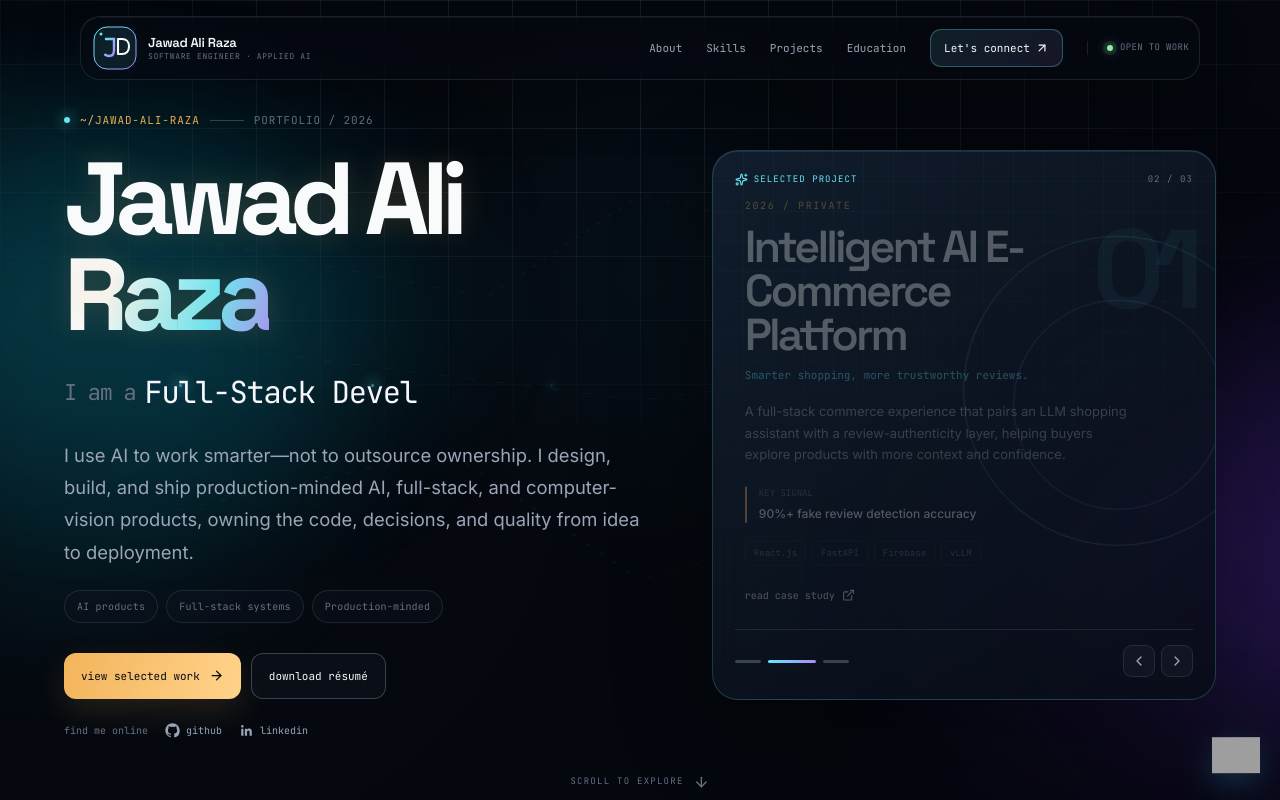
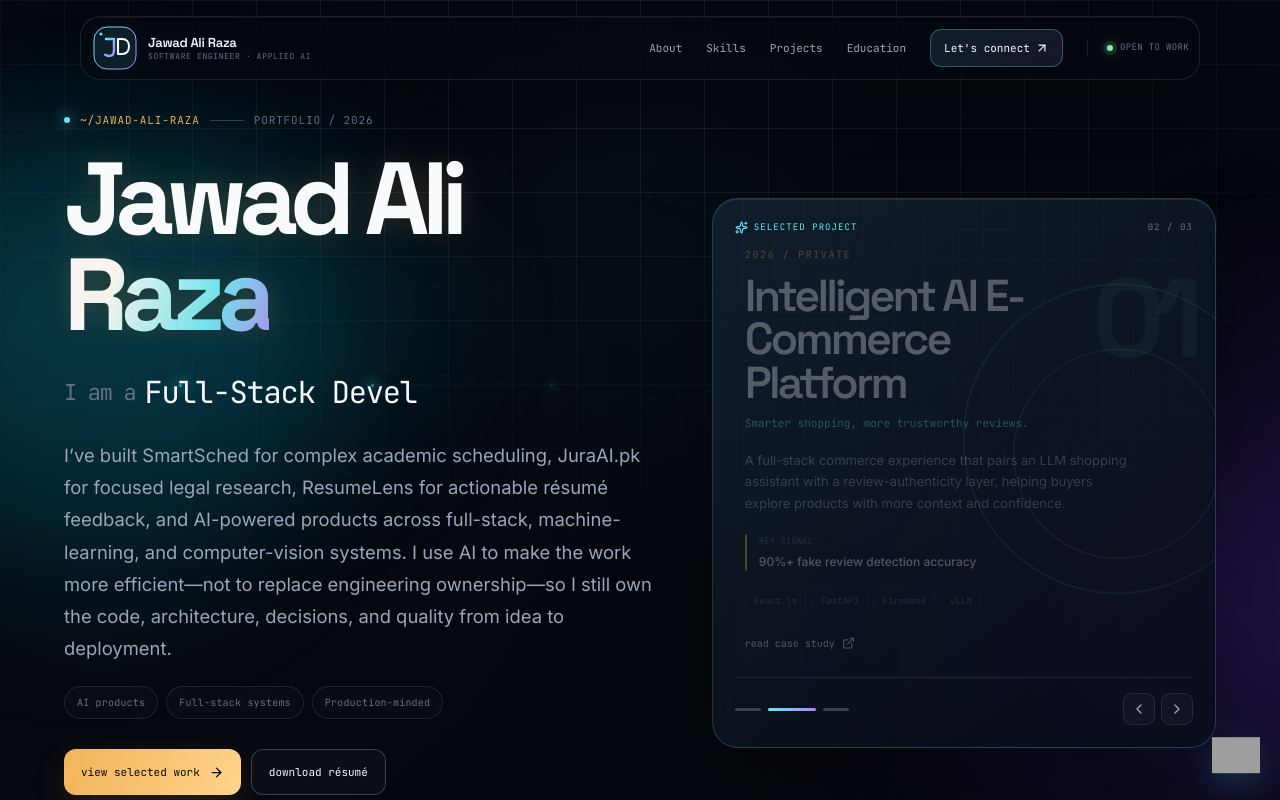
Before and after one commit to LostxSoul01/Jawad_Portfolio, a Next.js app: page / in a window 1280 px wide. Shown: the top 800 px of the page. Built offline with nearby package versions, Linux system fonts and the light colour scheme; grey boxes are pictures that could not be loaded.

Commit message:
copy: lead hero with built products

```diff
--- a/src/components/Hero.tsx
+++ b/src/components/Hero.tsx
@@ -49,7 +49,7 @@ export default function Hero() {
           <motion.p initial={{ opacity: 0, y: 8 }} animate={{ opacity: 1, y: 0 }} className="hero-kicker"><span className="hero-kicker__pulse" /> ~/jawad-ali-raza <span className="hero-kicker__line" /> <span>portfolio / 2026</span></motion.p>
           <motion.h1 initial={{ opacity: 0, y: 18 }} animate={{ opacity: 1, y: 0 }} transition={{ duration: 0.65 }} className="hero-title glow-text">Jawad Ali <span>Raza</span></motion.h1>
           <motion.div initial={{ opacity: 0, y: 14 }} animate={{ opacity: 1, y: 0 }} transition={{ delay: 0.15 }} className="hero-role"><span className="hero-role__prefix">I am a</span> {typed}<span className="hero-role__cursor" /></motion.div>
-          <motion.p initial={{ opacity: 0, y: 14 }} animate={{ opacity: 1, y: 0 }} transition={{ delay: 0.25 }} className="hero-description">I use AI to work smarter—not to outsource ownership. I design, build, and ship production-minded AI, full-stack, and computer-vision products, owning the code, decisions, and quality from idea to deployment.</motion.p>
+          <motion.p initial={{ opacity: 0, y: 14 }} animate={{ opacity: 1, y: 0 }} transition={{ delay: 0.25 }} className="hero-description">I’ve built SmartSched for complex academic scheduling, JuraAI.pk for focused legal research, ResumeLens for actionable résumé feedback, and AI-powered products across full-stack, machine-learning, and computer-vision systems. I use AI to make the work more efficient—not to replace engineering ownership—so I still own the code, architecture, decisions, and quality from idea to deployment.</motion.p>
           <motion.div initial={{ opacity: 0, y: 12 }} animate={{ opacity: 1, y: 0 }} transition={{ delay: 0.35 }} className="hero-tags">{["AI products", "Full-stack systems", "Production-minded"].map((item) => <span key={item}>{item}</span>)}</motion.div>
           <motion.div initial={{ opacity: 0, y: 12 }} animate={{ opacity: 1, y: 0 }} transition={{ delay: 0.4 }} className="hero-actions">
             <a href="#projects" className="hero-button hero-button--primary">view selected work <ArrowRight size={15} /></a>
```
